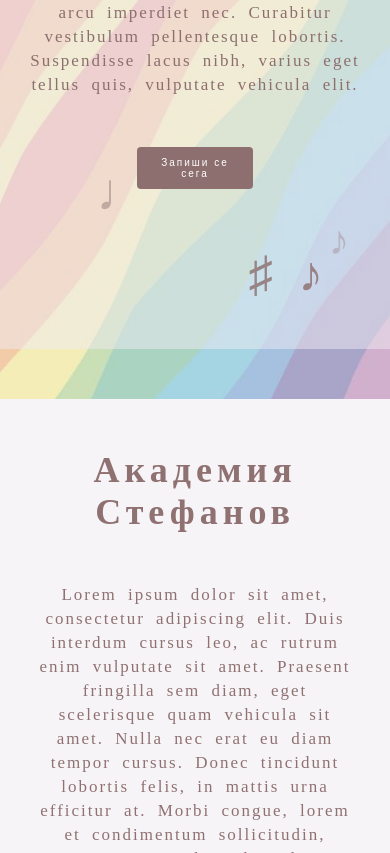
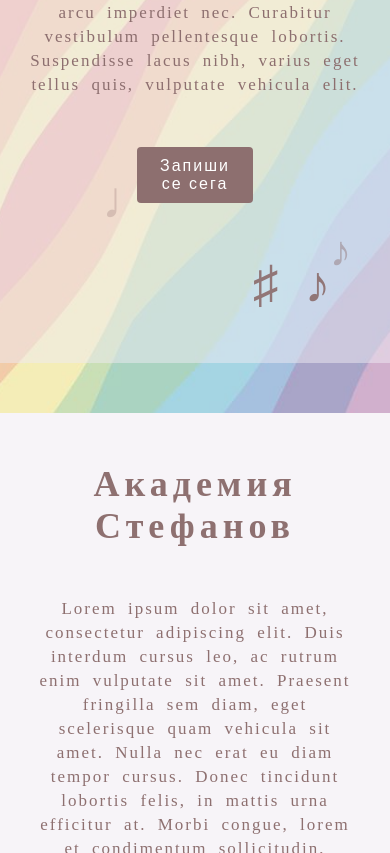
Before and after one commit to mlilian611/Stefanov_Academy_Project, a React (Create React App) app: page /home in a window 390 px wide. Shown: the part 2071-2924 px from the top of the page. Built offline with nearby package versions, Linux system fonts and the light colour scheme; a web font is replaced by a local one.

Commit message:
responsive design changes in the font on the back of the card

```diff
--- a/src/container/AboutUs/AboutUs.css
+++ b/src/container/AboutUs/AboutUs.css
@@ -304,7 +304,7 @@ button:hover {
     text-align: center;
     width: 100%;
     line-height: 1.6;
-    font-size: 13px;
+    font-size: 18px;
   }
 
   button {
@@ -316,7 +316,7 @@ button:hover {
     border-radius: 4px;
     cursor: pointer;
     width: 35%;
-    font-size: 10px;
+    font-size: 16px;
     letter-spacing: 2px;
   }
 
```
